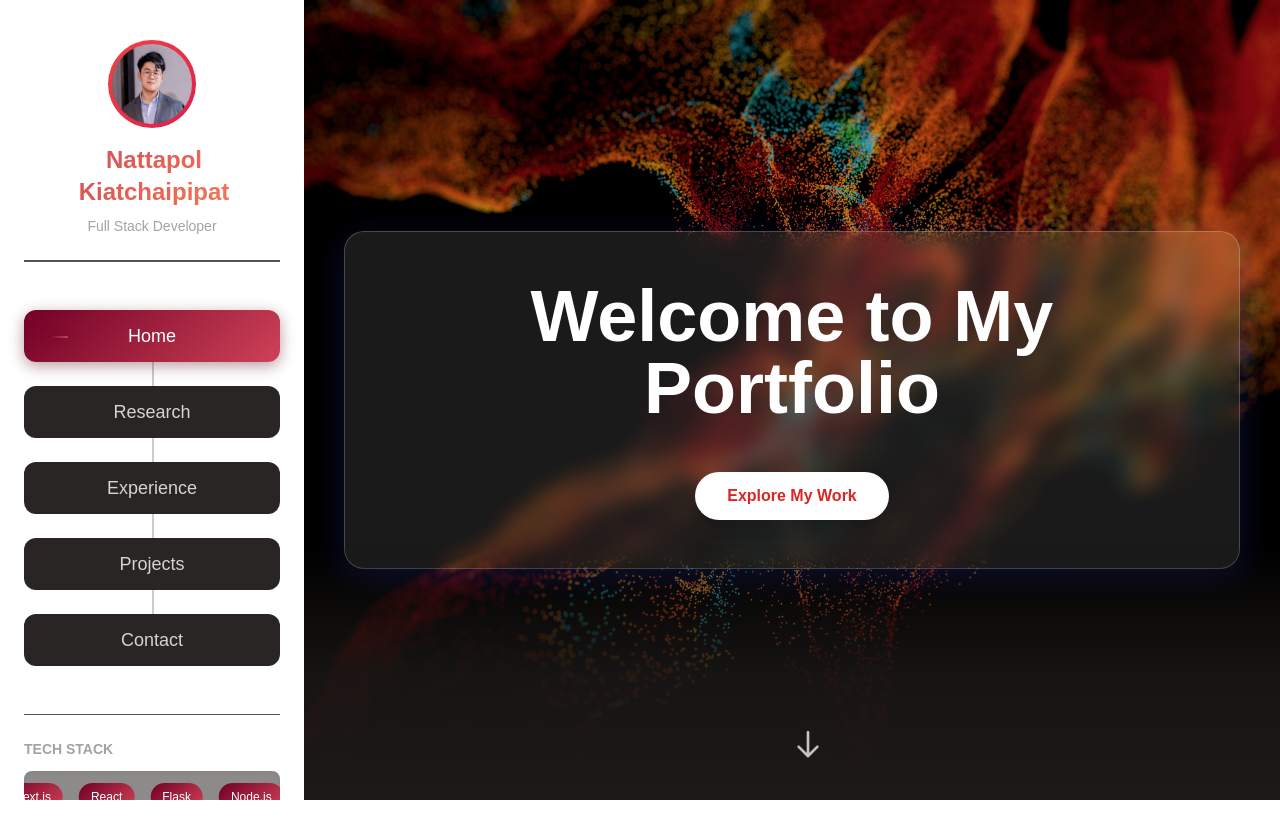
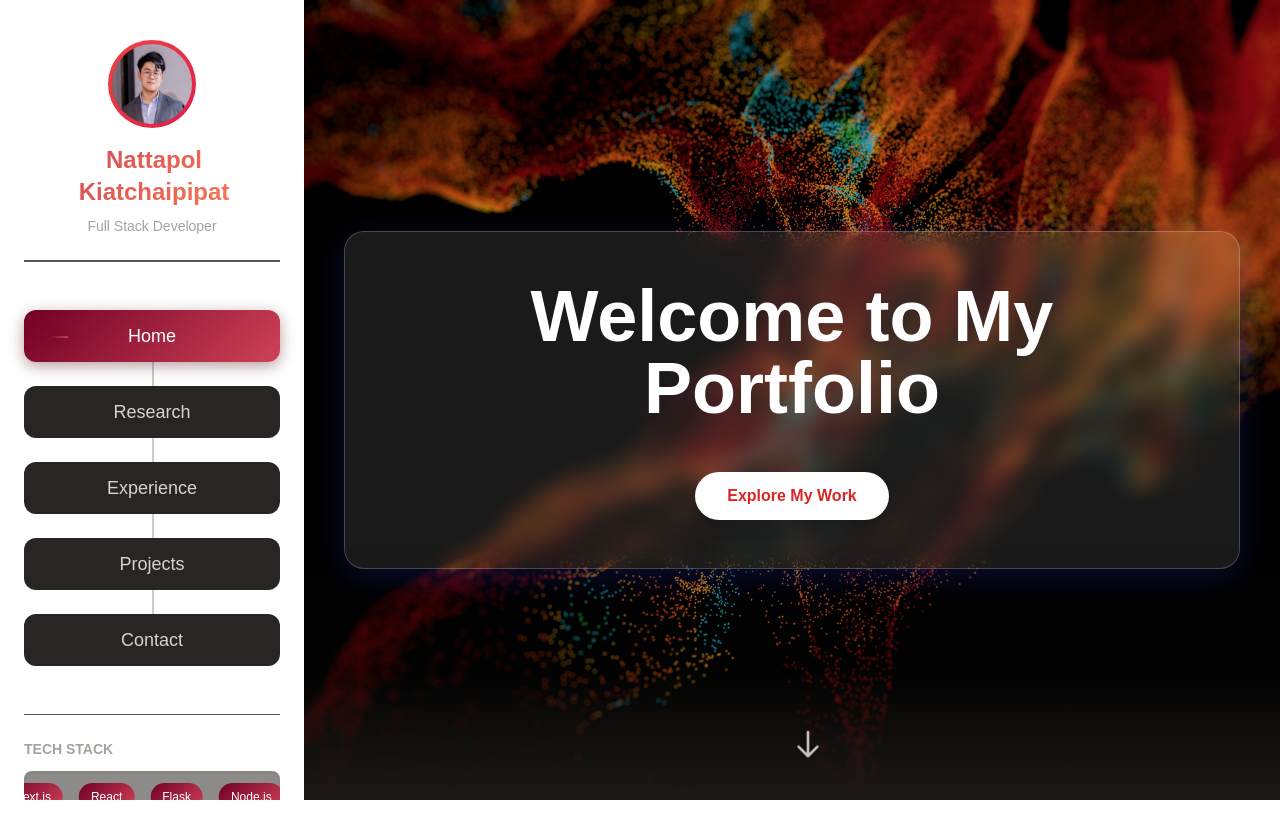
Before and after one commit to Mark-ki/Portfolio, a website: page src/index.html in a window 1280 px wide. Shown: the top 826 px of the page. Drawn offline with nearby package versions, Linux system fonts and the light colour scheme.

Commit message:
Minor fix

```diff
--- a/src/index.html
+++ b/src/index.html
@@ -139,7 +139,7 @@
                 </div>
 
                 <!-- Enhanced gradient transition -->
-                <div class="absolute bottom-0 w-full h-64 bg-gradient-to-t from-stone-900 via-stone-900/80 to-transparent z-10"></div>
+                <div class="absolute bottom-0 w-full h-64 bg-gradient-to-t from-stone-900 via-stone-900/10 to-transparent z-10"></div>
 
                 <!-- Animated scroll indicator -->
                 <div class="absolute bottom-8 left-1/2 transform -transtone-x-1/2 z-20 animate-bounce">
```
Also changed, not shown: src/output.css.
